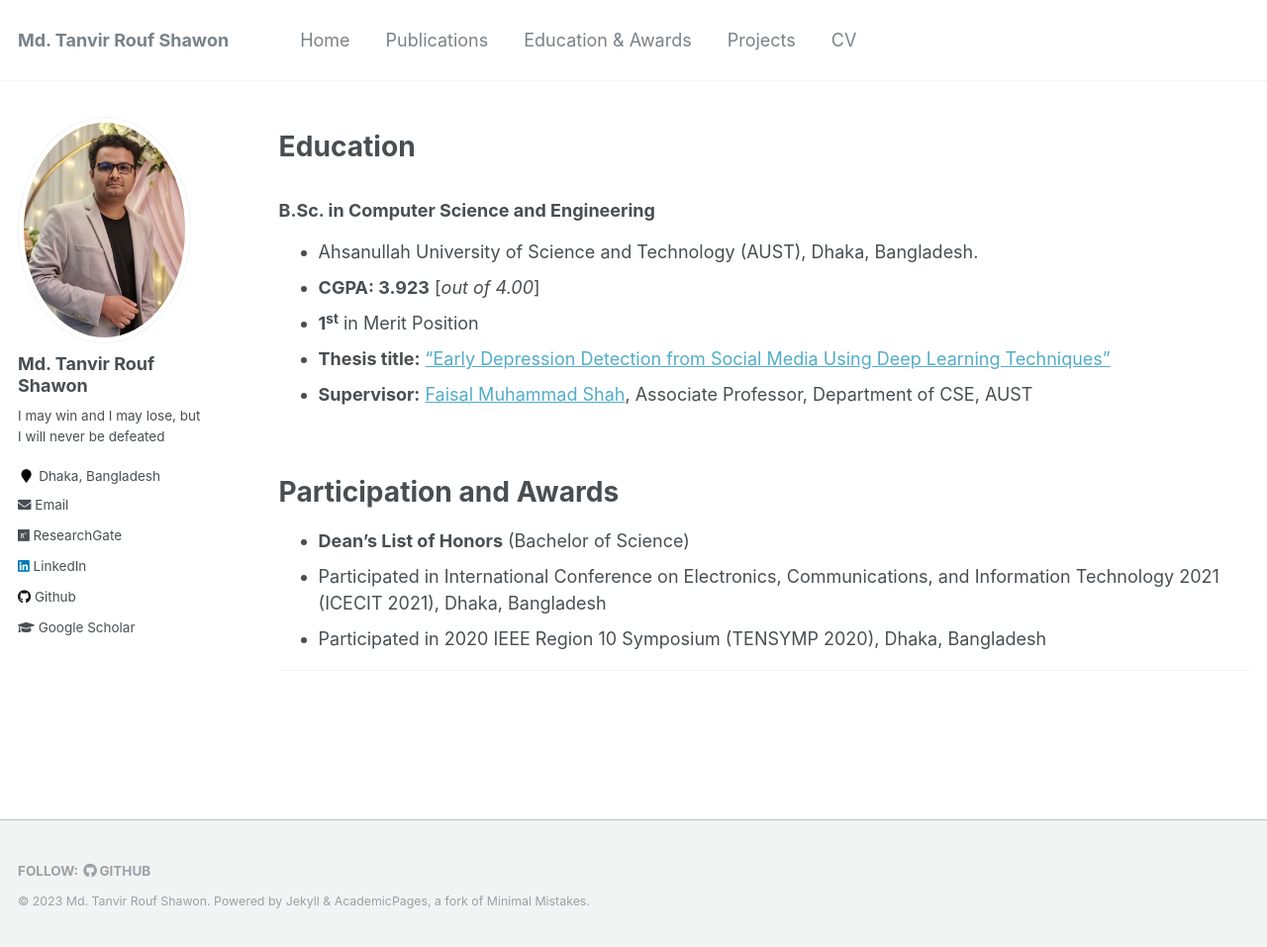
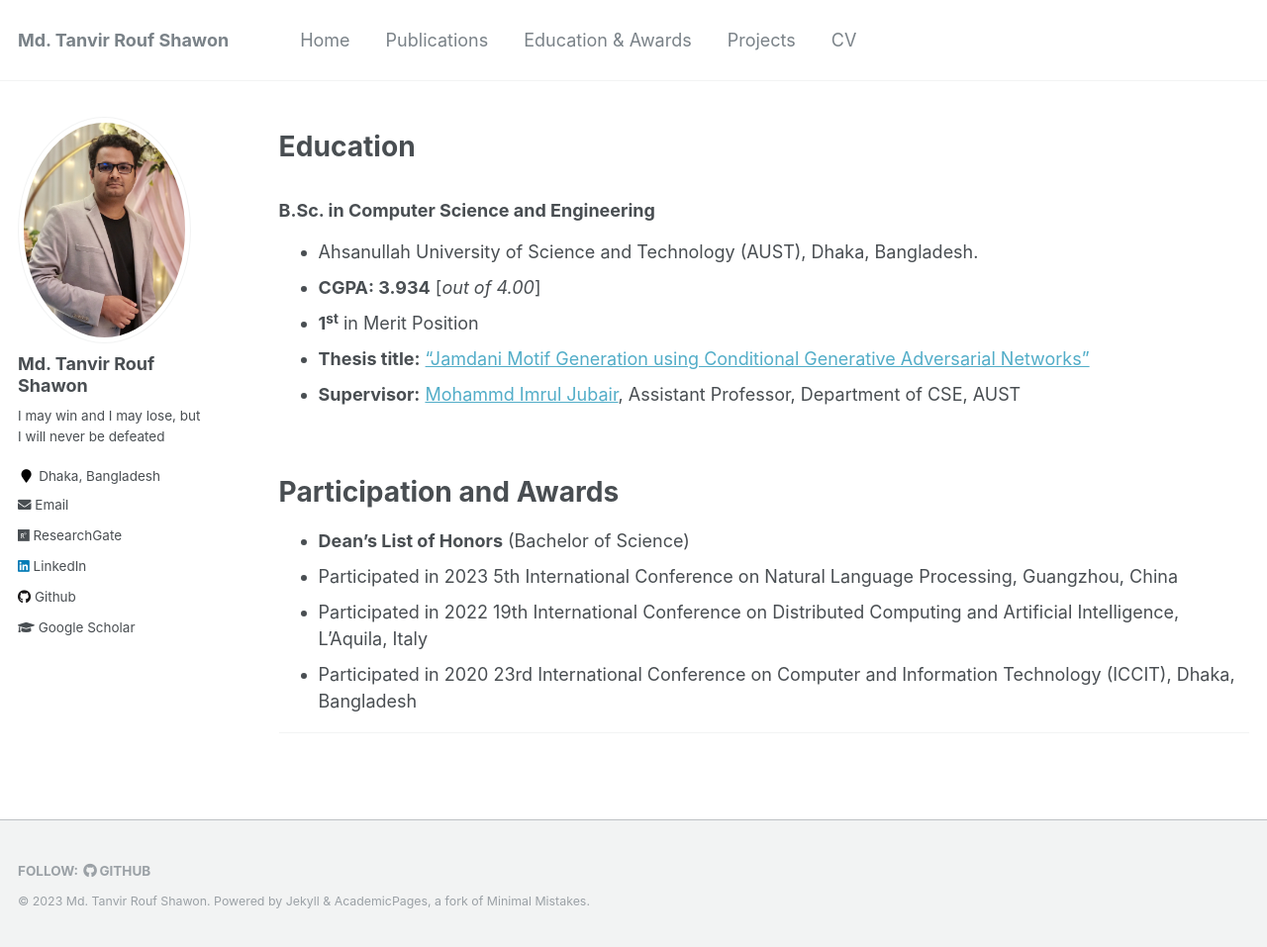
Before and after one commit to shawon-tanvir/shawon-tanvir.github.io, a Jekyll site: the page built from _pages/education-awards.md, in a window 1280 px wide and 957 px high. Shown: the whole window at 99% size. Built offline with Jekyll 4.4.1, drawn with Linux system fonts in a browser that asks for light colours.

Commit message:
Update education-awards.md

```diff
--- a/_pages/education-awards.md
+++ b/_pages/education-awards.md
@@ -14,17 +14,18 @@ redirect_from:
 
 
 * Ahsanullah University of Science and Technology (AUST), Dhaka, Bangladesh.
-* **CGPA:  3.923** [*out of 4.00*]
+* **CGPA:  3.934** [*out of 4.00*]
 * **1<sup>st</sup>** in Merit Position
-* **Thesis title:** ["Early Depression Detection from Social Media Using Deep Learning Techniques"](https://Farzad-1996.github.io/files/Farzad_B.Sc._Thesis.pdf)
-* **Supervisor:** [Faisal Muhammad Shah](https://scholar.google.com/citations?user=su683LQAAAAJ&hl=en), Associate Professor, Department of CSE, AUST
+* **Thesis title:** ["Jamdani Motif Generation using Conditional Generative Adversarial Networks"](https://Farzad-1996.github.io/files/Farzad_B.Sc._Thesis.pdf)
+* **Supervisor:** [Mohammd Imrul Jubair](https://scholar.google.com/citations?user=H4-yZ3wAAAAJ&hl=en&oi=sra), Assistant Professor, Department of CSE, AUST
 
 <br />
 # Participation and Awards
 
 * **Dean's List of Honors** (Bachelor of Science)
-* Participated in International Conference on Electronics, Communications, and Information Technology 2021 (ICECIT 2021), Dhaka, Bangladesh
-* Participated in 2020 IEEE Region 10 Symposium (TENSYMP 2020), Dhaka, Bangladesh
+* Participated in 2023 5th International Conference on Natural Language Processing, Guangzhou, China
+* Participated in 2022 19th International Conference on Distributed Computing and Artificial Intelligence, L'Aquila, Italy
+* Participated in 2020 23rd International Conference on Computer and Information Technology (ICCIT), Dhaka, Bangladesh
 
 
 ___________________________________________
```
